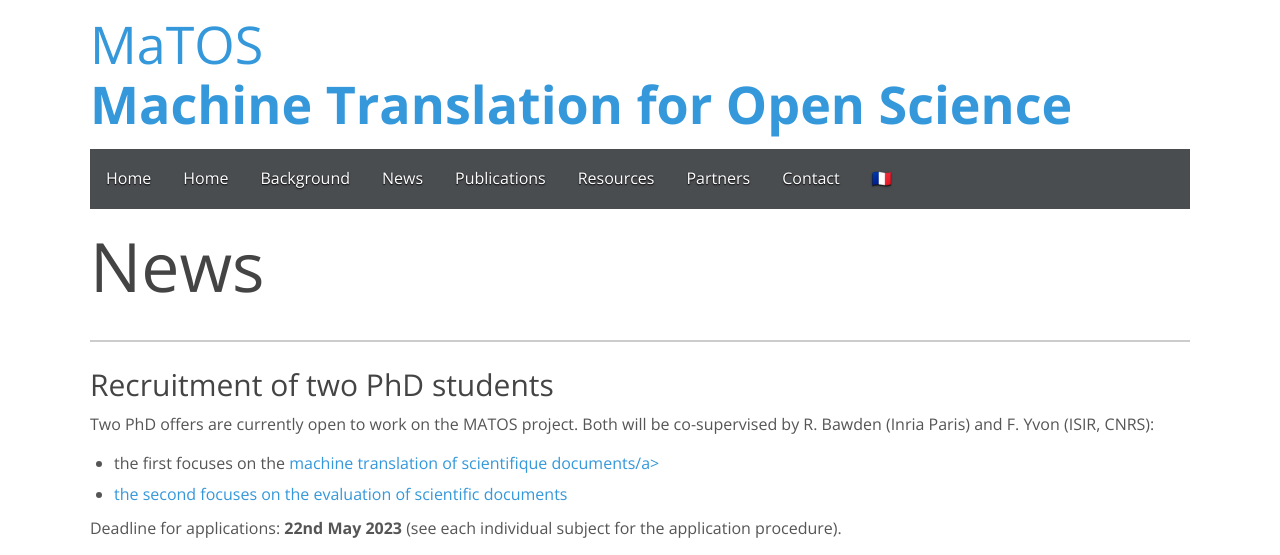
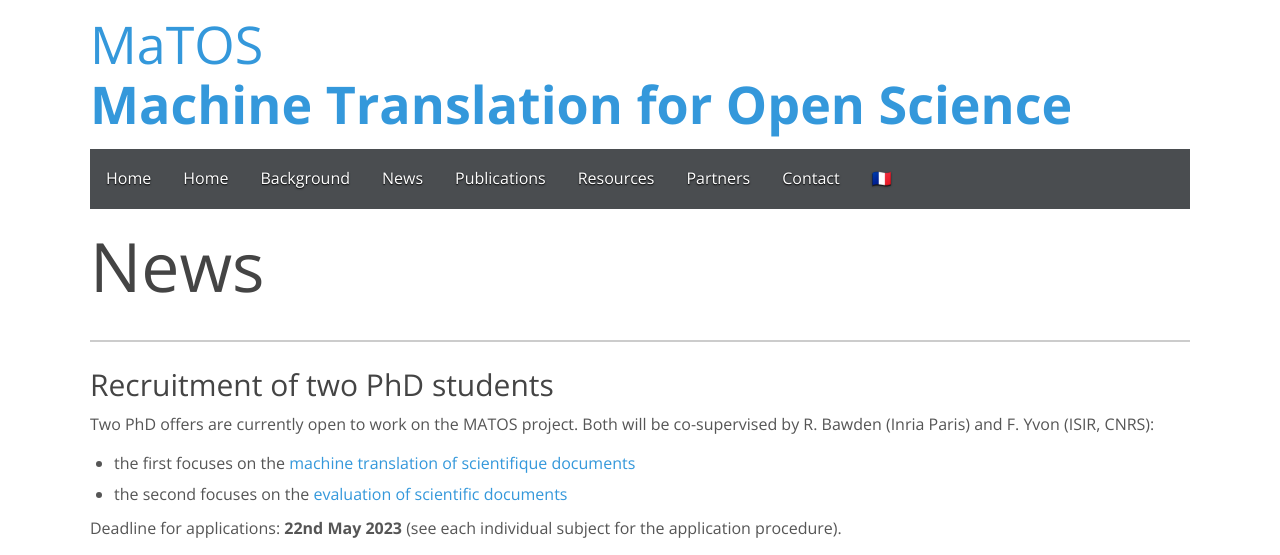
Before and after one commit to ANR-MaTOS/anr-matos.github.io, a plain HTML site: page pages/news-en.html in a window 1280 px wide. Shown: the top 555 px of the page. Drawn offline with nearby package versions, Linux system fonts and the light colour scheme.

Commit message:
Update news-en.html

```diff
--- a/pages/news-en.html
+++ b/pages/news-en.html
@@ -54,7 +54,7 @@
 <h3 id="recrutement-de-deux-doctorant-e-s">Recruitment of two PhD students<a class="headerlink" href="#recrutement-de-deux-doctorant-e-s" title="Permanent link"> </a></h3>
 <p>Two PhD offers are currently open to work on the MATOS project. Both will be co-supervised by R. Bawden (Inria Paris) and F. Yvon (<span class="caps">ISIR</span>, <span class="caps">CNRS</span>):</p>
 <ul>
-<li>the first focuses on the  <a href="/static/pdfs/these-dlmt.pdf">machine translation of scientifique documents/a></li>
+<li>the first focuses on the  <a href="/static/pdfs/these-dlmt.pdf">machine translation of scientifique documents</a></li>
 <li>the second focuses on the <a href="/static/pdfs/these-evaluation.pdf">evaluation of scientific documents</a></li>
 </ul>
 <p>Deadline for applications: <strong>22nd May 2023</strong> (see each individual subject for the application procedure). </p>
```
